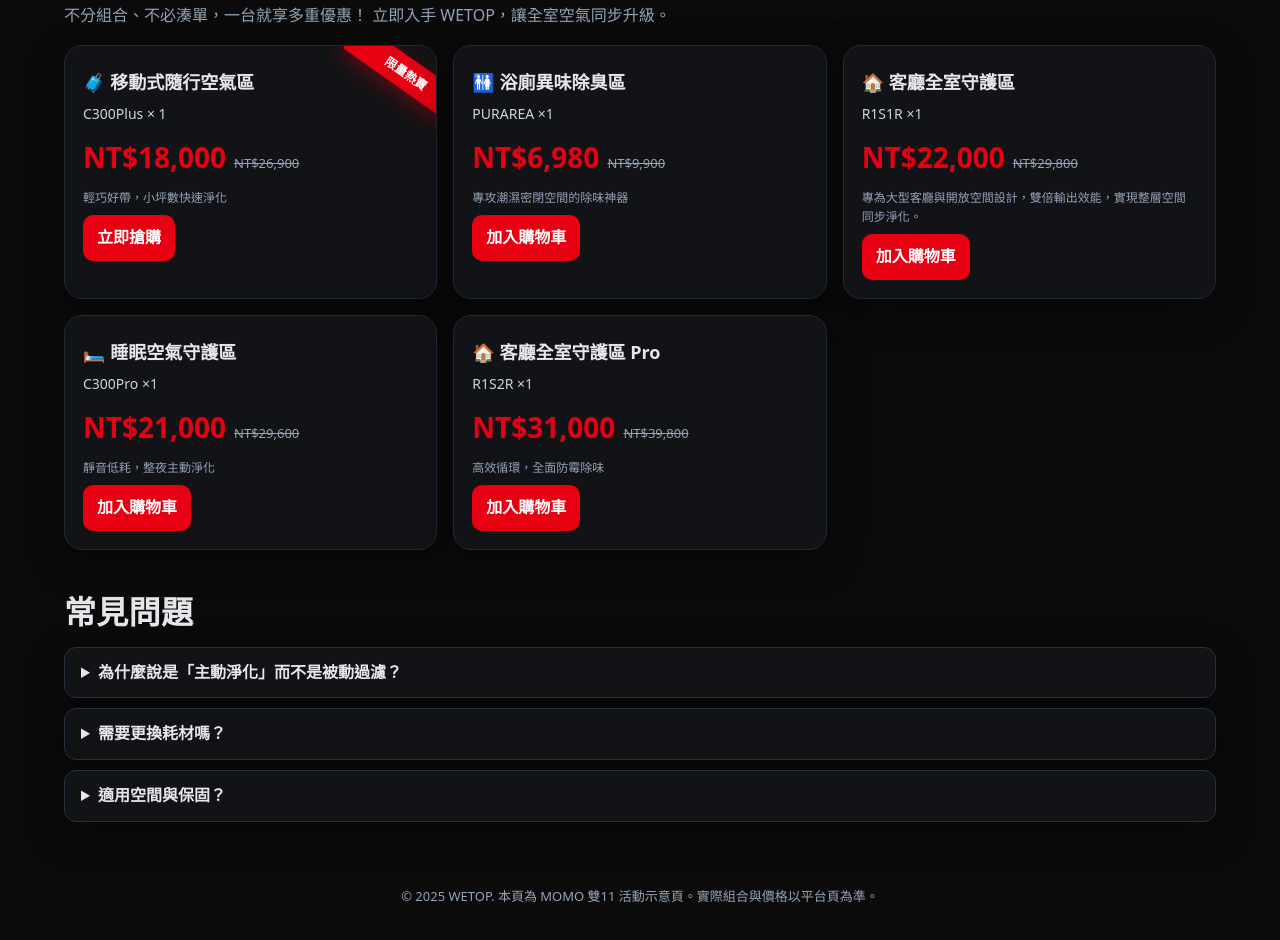
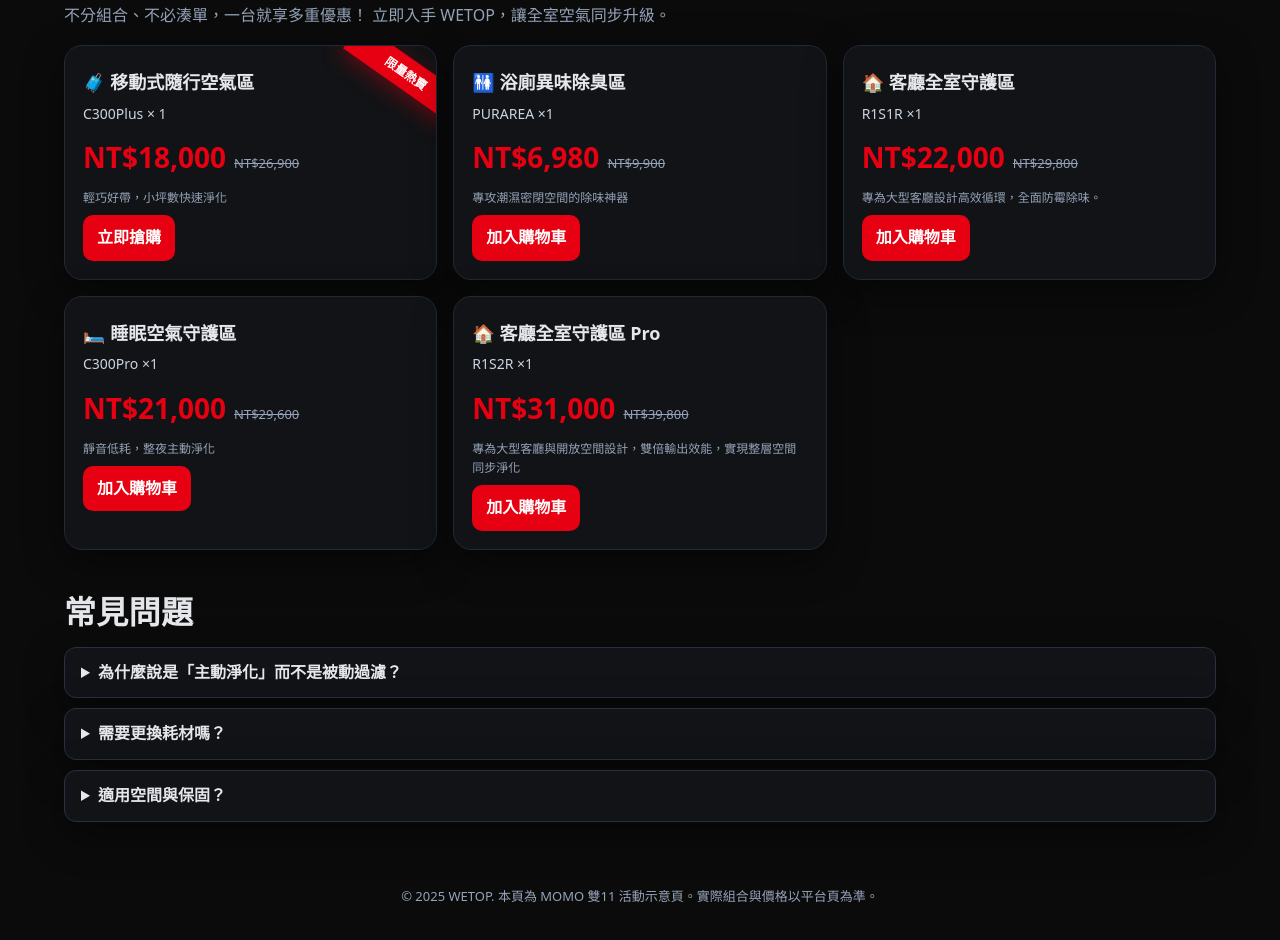
Before and after one commit to kavowu/Wetopdouble11, a plain HTML site: page index.html in a window 1280 px wide. Shown: the part 1911-2851 px from the top of the page. Drawn offline with Linux system fonts and the light colour scheme.

Commit message:
Update index.html

```diff
--- a/index.html
+++ b/index.html
@@ -507,7 +507,7 @@
           <h3>🏠 客廳全室守護區</h3>
           <p>R1S1R ×1</p>
           <div class="price-row"><span class="price">NT$22,000</span><span class="strike">NT$29,800</span></div>
-          <p style="font-size: 12px; color: #94a3b8; margin: 8px 0;">專為大型客廳與開放空間設計，雙倍輸出效能，實現整層空間同步淨化。</p>
+          <p style="font-size: 12px; color: #94a3b8; margin: 8px 0;">專為大型客廳設計高效循環，全面防霉除味。</p>
           <a class="btn" href="https://www.momoshop.com.tw/goods/GoodsDetail.jsp?i_code=9035663&Area=search&mdiv=403&oid=1_5&cid=index&kw=WETOP" target="_blank" rel="noopener">加入購物車</a>
         </article>
         <!-- 睡眠守護組 -->
@@ -523,7 +523,7 @@
           <h3>🏠 客廳全室守護區 Pro</h3>
           <p>R1S2R ×1</p>
           <div class="price-row"><span class="price">NT$31,000</span><span class="strike">NT$39,800</span></div>
-          <p style="font-size: 12px; color: #94a3b8; margin: 8px 0;">高效循環，全面防霉除味</p>
+          <p style="font-size: 12px; color: #94a3b8; margin: 8px 0;">專為大型客廳與開放空間設計，雙倍輸出效能，實現整層空間同步淨化</p>
           <a class="btn" href="https://www.momoshop.com.tw/goods/GoodsDetail.jsp?i_code=9035661&Area=search&mdiv=403&oid=1_2&cid=index&kw=WETOP" target="_blank" rel="noopener">加入購物車</a>
         </article>
       </div>
```
